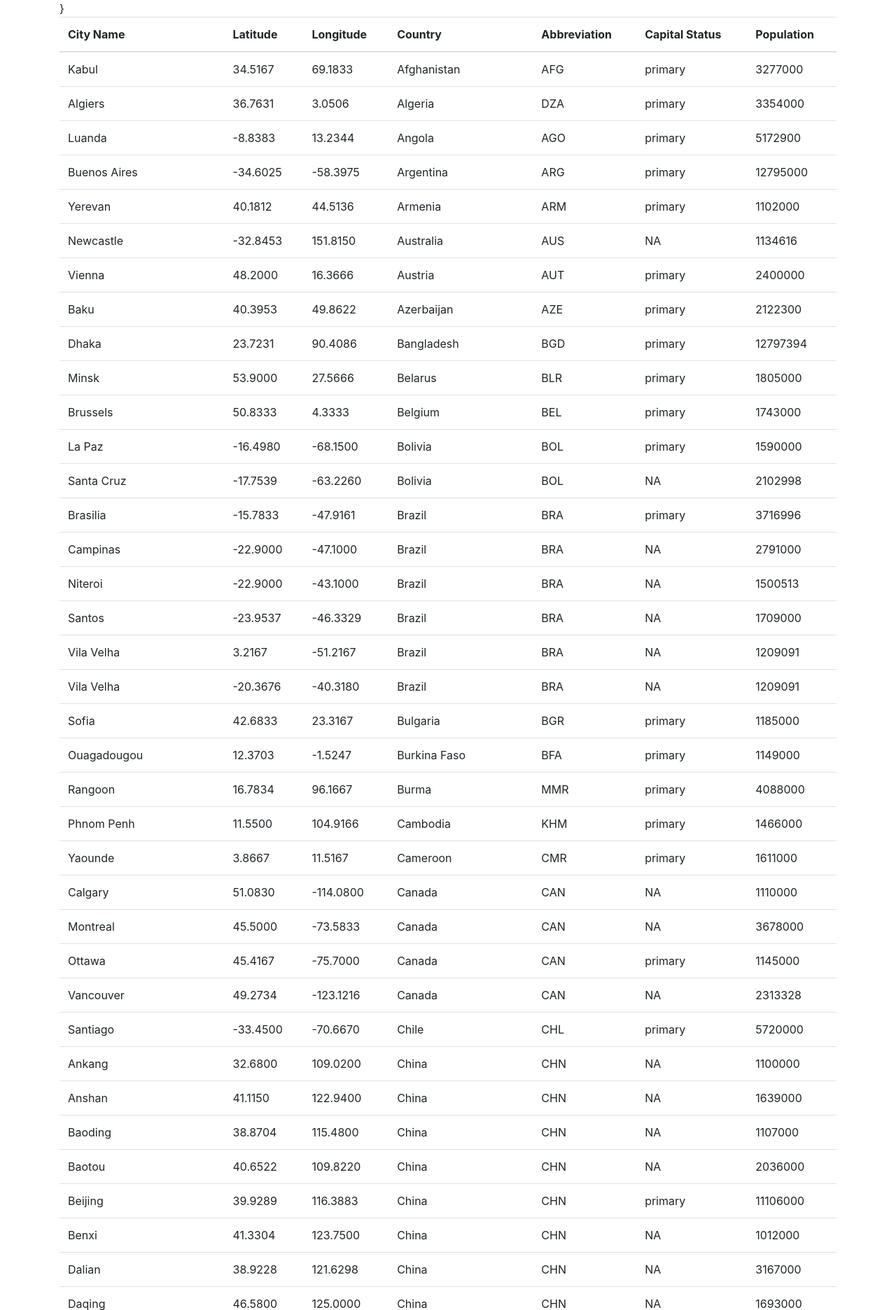
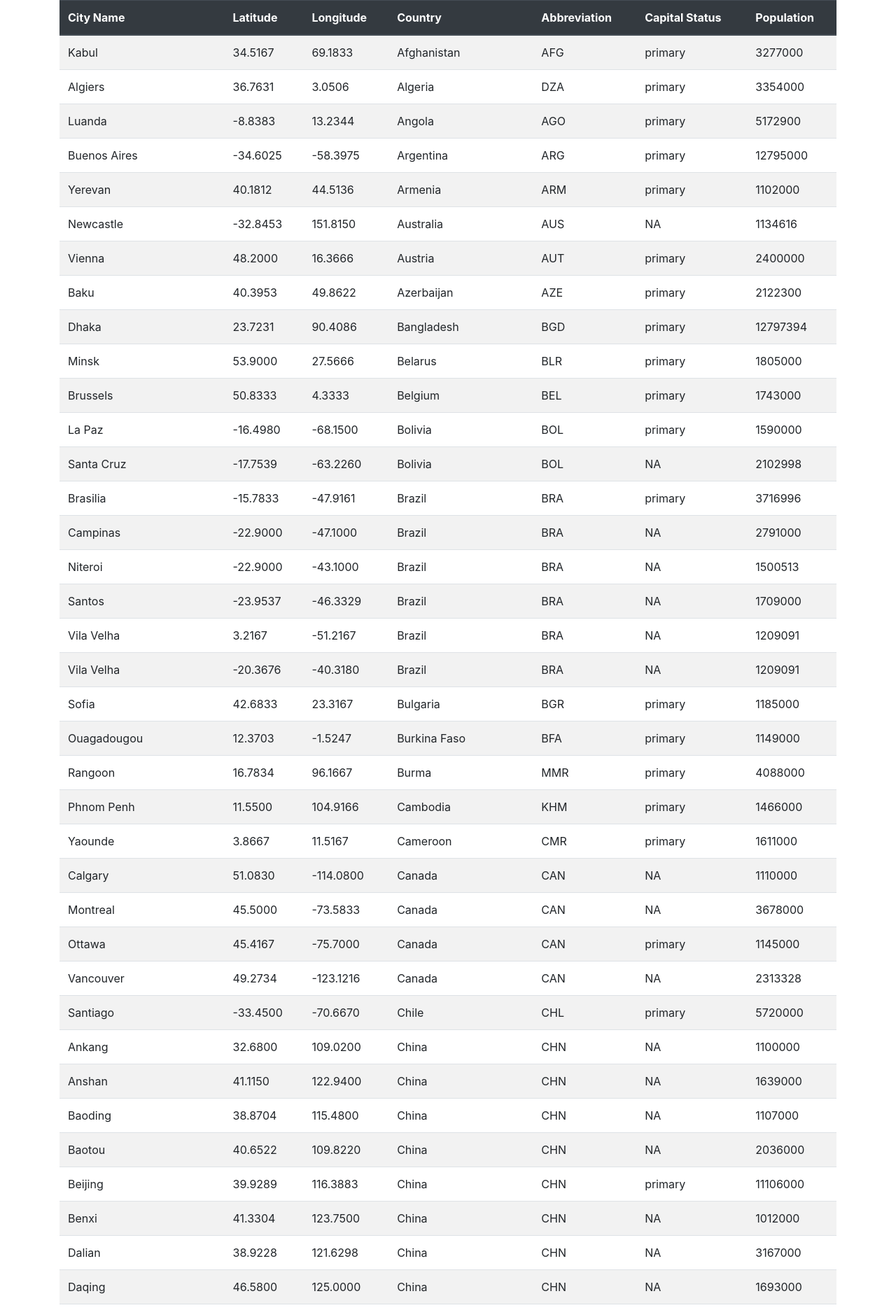
Before and after one commit to cshannon-mdsol/PyCharmFlask, a Flask app: page / in a window 1280 px wide. Shown: the part 56-1928 px from the top of the page at 70% size. Run offline with Flask 2, Linux system fonts and the light colour scheme; data comes from the database, SQL or seed files in the repository; data that the repository does not hold is empty; some libraries are stand-ins or nearby versions.

Commit message:
Fix: Changed table header and zebra stripe

```diff
--- a/app/templates/index.html
+++ b/app/templates/index.html
@@ -1,7 +1,7 @@
 {% extends "layout.html" %}
 {% block content %}
-<table class="table">
-    <thead>
+<table class="table table-striped">
+    <thead class="thead-dark">
     <tr>
         <th scope="col">City Name</th>
         <th scope="col">Latitude</th>
@@ -23,7 +23,7 @@
         <td>{{ city.fldCapitalStatus }}</td>
         <td>{{ city.fldPopulation }}</td>
     </tr>
-    {% endfor %}}
+    {% endfor %}
     </tbody>
 </table>
 {% endblock %}
```
